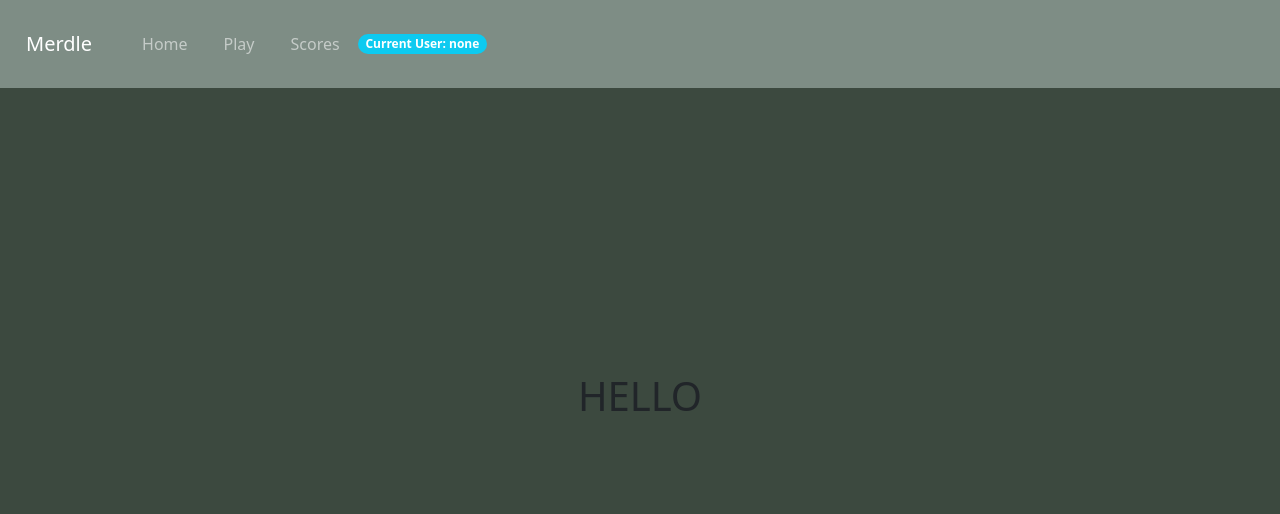
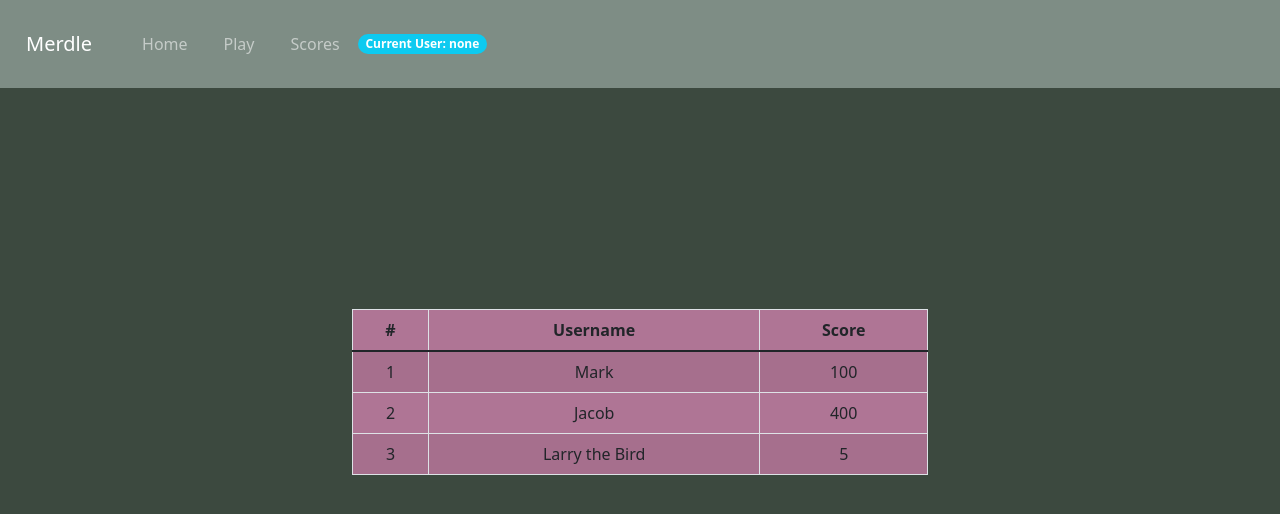
Before and after one commit to bcorker123/Merdle-Phase-3-Project, a React (Create React App) app in the folder react-frontend/: page /scores in a window 1280 px wide. Shown: the top 514 px of the page. Built offline with nearby package versions, Linux system fonts and the light colour scheme; no server answers.

Commit message:
scoreTable-answerMatch-youWin

```diff
--- a/react-frontend/src/GridBoard.js
+++ b/react-frontend/src/GridBoard.js
@@ -1,30 +1,37 @@
 import React, { useState, useEffect } from 'react'
 import { Button } from 'react-bootstrap'
+import Spinner from 'react-bootstrap/Spinner'
 import GridSquare from './GridSquare'
 
 function GridBoard() {
   const [memes, setMemes] = useState([])
-  const [isClicked, setIsClicked] = useState(false)
+  // const [isClicked, setIsClicked] = useState(false)
   const [revealed, setRevealed] = useState(false)
   const [memeDisplay, setMemeDisplay] = useState('')
-  const [answer, setAnswer] = useState('')
+  const [correctAnswer, setCorrectAnswer] = useState('')
   const [userInput, setUserInput] = useState('')
+  const [correctGuess, setCorrectGuess] = useState(false)
 
-  useEffect(() => {
-    fetch('http://localhost:9292/merdles/random')
-      .then((r) => r.json())
-      .then((data) => setMemes(data))
-  }, [])
+  // useEffect(() => {
+  //   fetch('http://localhost:9292/merdles/random')
+  //     .then((r) => r.json())
+  //     .then((data) => setMemes(data))
+  // }, [])
 
   function showAll() {
     setRevealed(true)
   }
 
+  useEffect(() => getMeme, [])
+
   function getMeme() {
-    setIsClicked(true)
-
+    fetch('http://localhost:9292/merdles/random')
+      .then((r) => r.json())
+      .then((data) => setMemes(data))
     setMemeDisplay(memes.image_url)
-    setAnswer(memes.name)
+    setCorrectAnswer(memes.name)
+    // setIsClicked(true)
+    console.log(correctAnswer)
   }
 
   function handleAnswer(e) {
@@ -33,7 +40,17 @@ function GridBoard() {
 
   function handleSubmit(e) {
     e.preventDefault()
-    console.log(answer)
+    console.log(correctGuess)
+    console.log(correctAnswer)
+    console.log(userInput)
+    if (
+      correctAnswer.toLowerCase().includes(userInput.toLowerCase()) &&
+      userInput !== ''
+    ) {
+      return setCorrectGuess(true)
+    } else {
+      return setCorrectGuess(false)
+    }
   }
 
   const rows = []
@@ -55,7 +72,7 @@ function GridBoard() {
           id="board-pos"
           className="container justify-content-center align-items-center"
           style={{
-            backgroundImage: isClicked ? `url(${memeDisplay})` : '',
+            backgroundImage: `url(${memeDisplay})`,
             backgroundSize: 'cover',
             backgroundPosition: 'top',
             backgroundClip: 'content-box',
@@ -76,6 +93,20 @@ function GridBoard() {
           New Meme
         </div>
       </div>
+      {correctGuess ? (
+        <Button variant="success" disabled>
+          <Spinner
+            as="span"
+            animation="grow"
+            size="sm"
+            role="status"
+            aria-hidden="true"
+          />
+          YOU WIN
+        </Button>
+      ) : (
+        ''
+      )}
 
       <form onSubmit={handleSubmit} className="answer-box">
         <input type="text" onChange={handleAnswer} value={userInput} />
@@ -89,17 +120,4 @@ function GridBoard() {
 
 export default GridBoard
 
-// {isClicked ? }
-
-// `url${memeDisplay}`
-
-// {isClicked ? <img src={memeDisplay} alt="ERROR" /> : ''}
-
-// style={{ backgroundImage: isClicked ? memeDisplay : '' }}
-
-// style={{
-//   backgroundImage: `url${oneMeme}`,
-//   backgroundSize: 'cover',
-//   backgroundPosition: 'top',
-//   backgroundClip: 'content-box',
-// }}
+// backgroundImage: isClicked ? `url(${memeDisplay})` : '',
--- a/react-frontend/src/ScoreCard.js
+++ b/react-frontend/src/ScoreCard.js
@@ -1,13 +1,57 @@
-import React from 'react'
+import React, { useState, useEffect } from 'react'
+import Table from 'react-bootstrap/Table'
 
 function ScoreCard() {
+  const [users, setUsers] = useState([])
+
+  useEffect(() => {
+    fetch('http://localhost:9292/users')
+      .then((r) => r.json())
+      .then((data) => setUsers(data))
+  }, [])
+
+  function getUsers() {
+    let userNames = users.map((user) => user.name)
+    console.log(userNames)
+  }
+  getUsers()
+
   return (
     <div
       className="container square-box d-flex justify-content-center align-items-center"
       style={{ top: '125px', width: '600px', height: '500px' }}
     >
-      <h1>HELLO</h1>
+      <Table striped bordered hover className="table">
+        <thead>
+          <tr>
+            <th>#</th>
+            <th>Username</th>
+            <th>Score</th>
+          </tr>
+        </thead>
+        <tbody>
+          <tr>
+            <td>1</td>
+            <td>Mark</td>
+            <td>100</td>
+          </tr>
+          <tr>
+            <td>2</td>
+            <td>Jacob</td>
+            <td>400</td>
+          </tr>
+          <tr>
+            <td>3</td>
+            <td>Larry the Bird</td>
+            <td>5</td>
+          </tr>
+        </tbody>
+      </Table>
     </div>
   )
 }
 export default ScoreCard
+
+{
+  /* <td colSpan={2}>Larry the Bird</td> */
+}
--- a/react-frontend/src/index.css
+++ b/react-frontend/src/index.css
@@ -167,3 +167,7 @@ code {
   border-radius: 50%;
 
 }
+
+.table {
+  background-color: #AF7595;
+}
```
